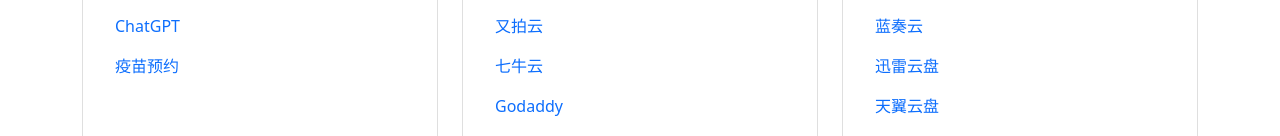
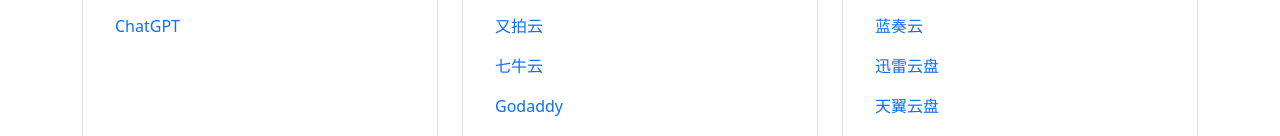
Before and after one commit to c2mx/Favorite-URL, a plain HTML site: page index.html in a window 1280 px wide. Shown: the part 307-443 px from the top of the page. Drawn offline with nearby package versions, Linux system fonts and the light colour scheme.

Commit message:
Update index.html

```diff
--- a/index.html
+++ b/index.html
@@ -23,7 +23,6 @@
                             <li><a rel="nofollow" class="nav-link" href="https://filehelper.weixin.qq.com/"target="_blank"><span>微信文件传输助手</span></a></li>
                             <li><a rel="nofollow" class="nav-link" href="https://devops.aliyun.com/" target="_blank"><span>云效工作台</span></a></li>
                             <li><a rel="nofollow" class="nav-link" href="https://chat.openai.com/chat" target="_blank"><span>ChatGPT</span></a></li>
-                            <li><a class="nav-link" href="http://i.xuming.science/" target="_blank"><span>疫苗预约</span></a></li>
                         </ul>
                     </div>
                 </div>
```
